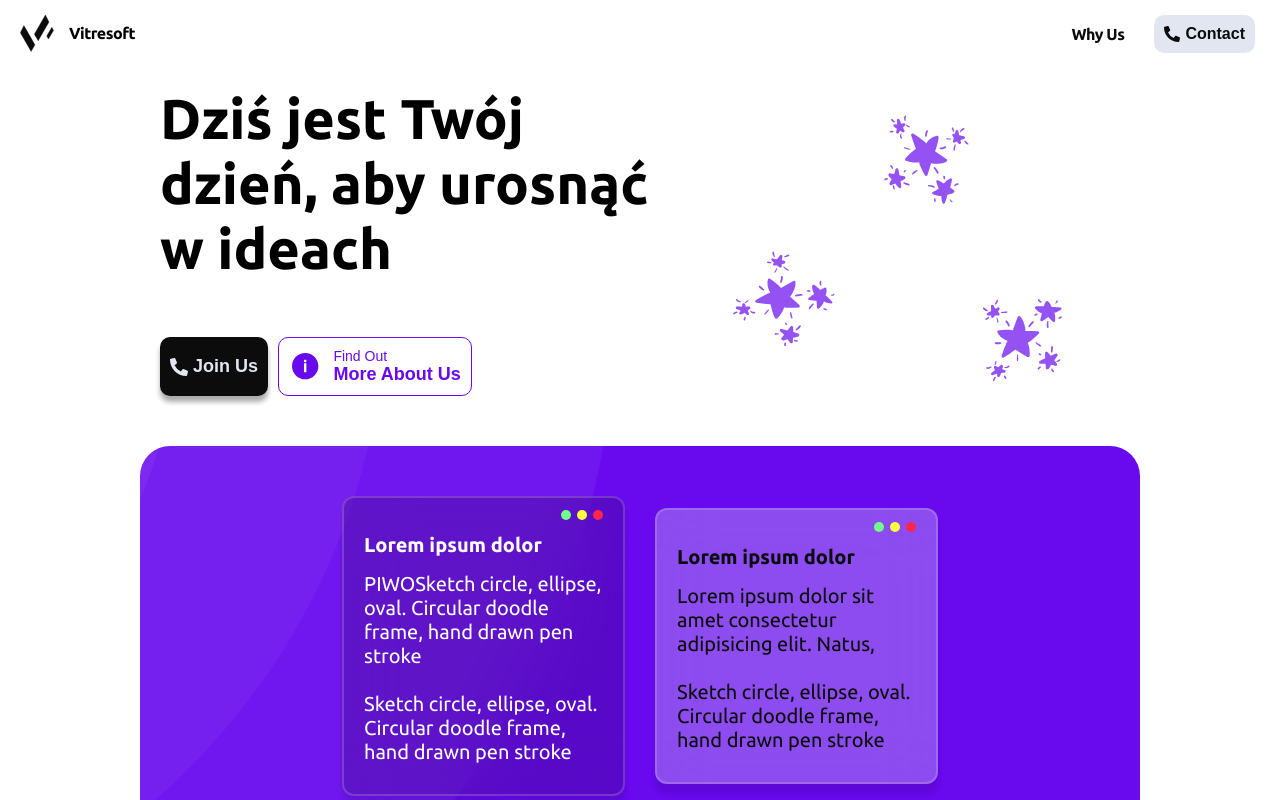
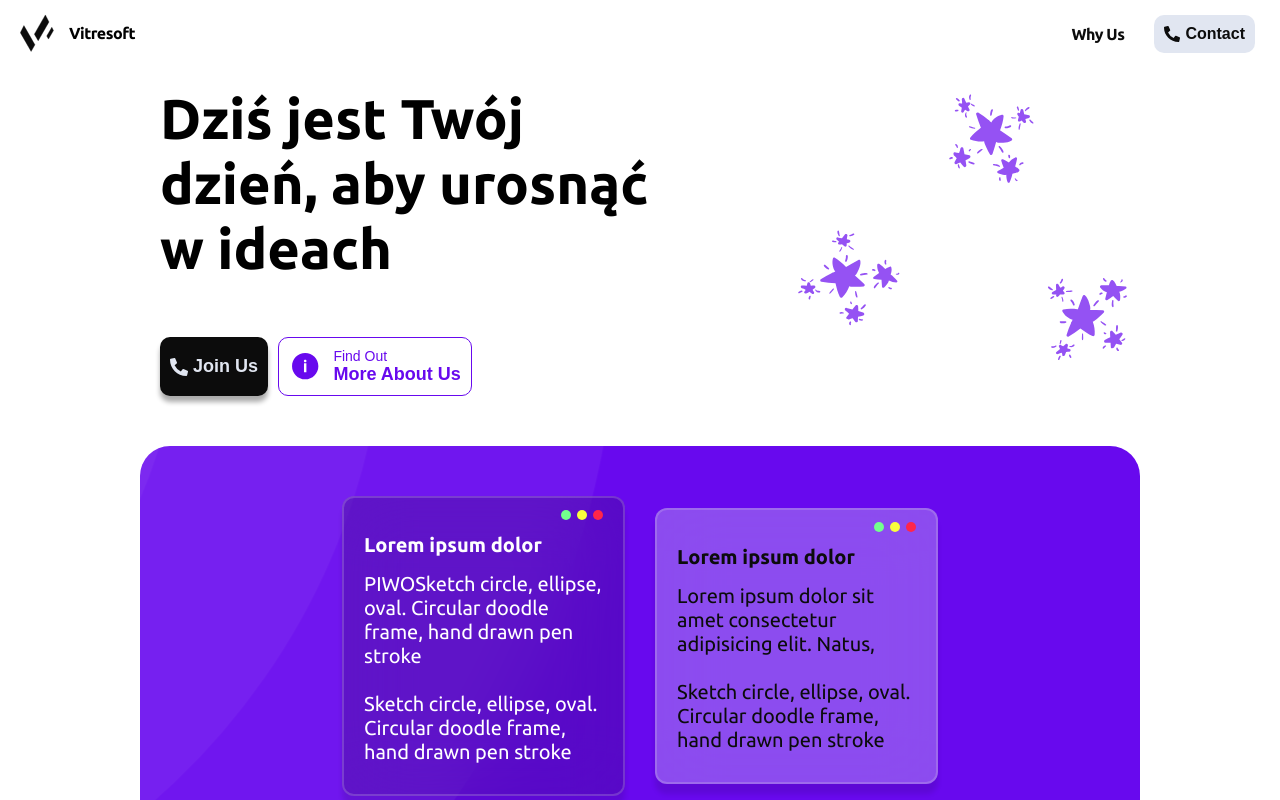
Before and after one commit to Craftserve/agency, a React (Vite) app: page / in a window 1280 px wide. Shown: the top 800 px of the page. Built offline with nearby package versions, Linux system fonts and the light colour scheme; a web font is replaced by a local one.

Commit message:
fix hero section stars styling

```diff
--- a/src/modules/shared/containers/Welcome/style.ts
+++ b/src/modules/shared/containers/Welcome/style.ts
@@ -4,39 +4,39 @@ export const Header = styled("h1", {
     fontWeight: 700,
     width: "100%",
 
-    '@xl': {
+    "@xl": {
         fontSize: "50pt",
     },
-    '@sm': {
+    "@sm": {
         fontSize: "42pt",
     },
-    '@xs': {
-        fontSize: "35pt"
-    }
-})
+    "@xs": {
+        fontSize: "35pt",
+    },
+});
 
 export const StarsContainer = styled("div", {
     height: "100%",
     maxWidth: "400px",
     zIndex: -1,
     position: "absolute",
-    transform: "translateX(-50%) translateY(-50%)",
-    right: "-10%",
+    transform: "translateX(0) translateY(-56%)",
+    right: "10px",
     top: "50%",
 
-    '@xl': {
+    "@xl": {
         width: "400px",
     },
 
-    '@sm': {
+    "@sm": {
         width: "350px",
     },
 
-    '@xs': {
+    "@xs": {
         opacity: "0.5",
     },
 
-    '@xxs': {
+    "@xxs": {
         right: "-30%",
-    }
-})
+    },
+});
```
